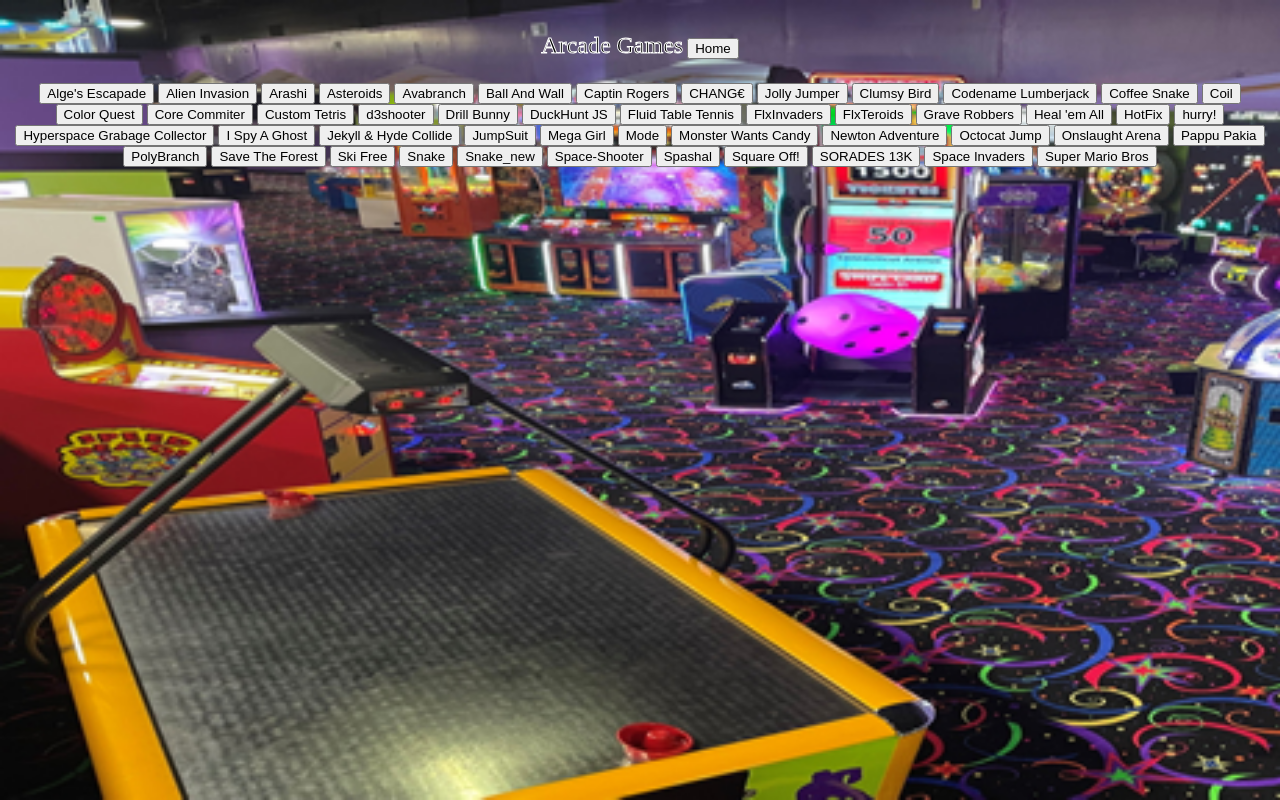
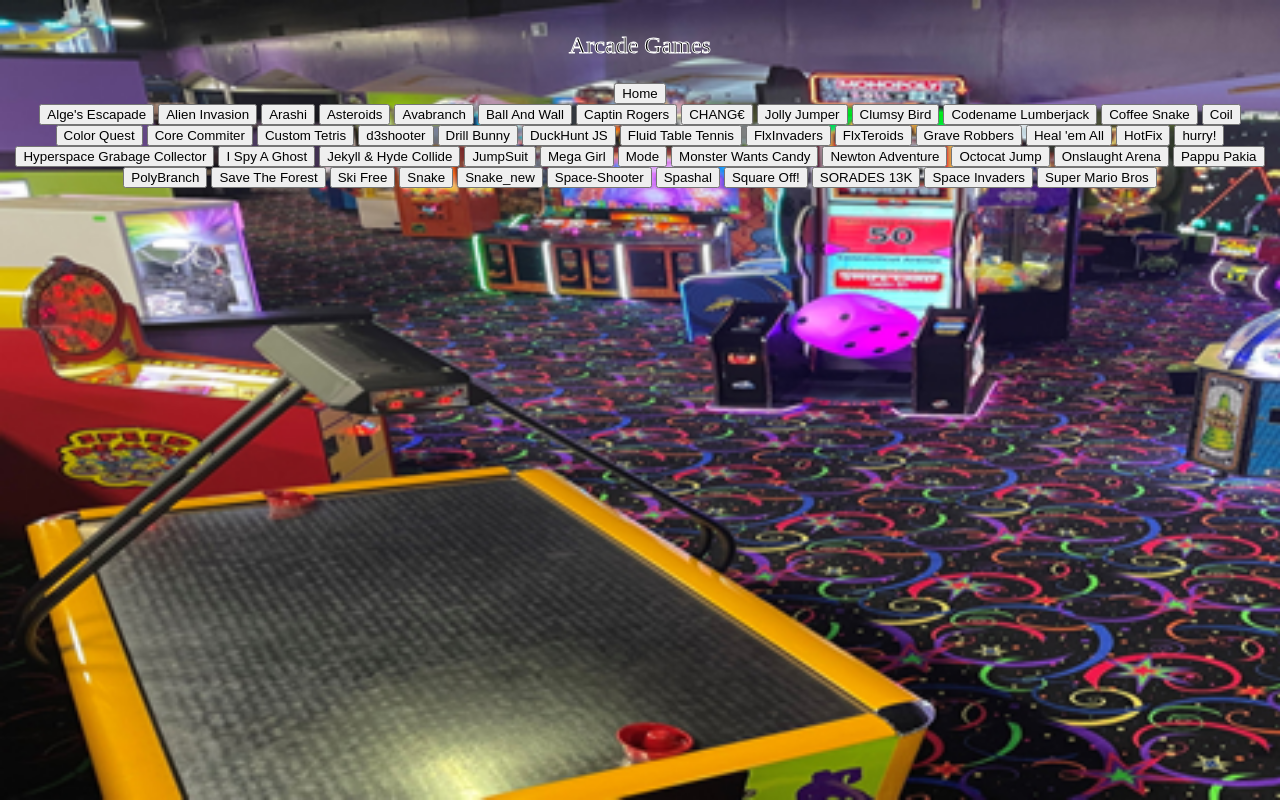
Before and after one commit to DefinitlyNotAyden/AydensSite, a plain HTML site: page ArcadeGames.html in a window 1280 px wide. Drawn offline with Linux system fonts and the light colour scheme.

Commit message:
Text Size and page break

```diff
--- a/ArcadeGames.html
+++ b/ArcadeGames.html
@@ -9,7 +9,8 @@
     <link rel="mask-icon" href="IMAGES/safari-pinned-tab.svg" color="#5bbad5">
     <meta name="msapplication-TileColor" content="#da532c">
     <meta name="theme-color" content="#ffffff">
-    <p>Arcade Games</p>
+    <p font-size="32">Arcade Games</p>
+    <br>
 </head>
 <style>
     body {
```
